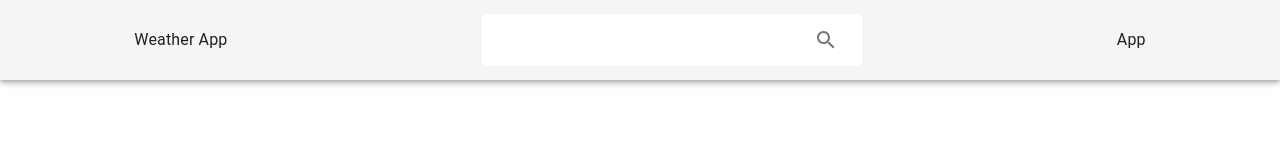
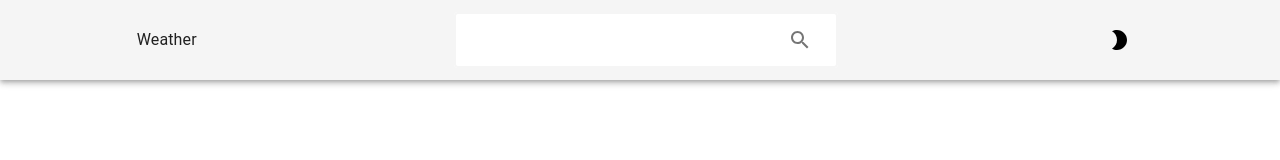
Before and after one commit to Cristian-M-B/Weather-App, a React (Create React App) app: page / in a window 1280 px wide. Shown: the top 160 px of the page. Built offline with nearby package versions, Linux system fonts and the light colour scheme.

Commit message:
add darkMode button

```diff
--- a/src/components/Nav.tsx
+++ b/src/components/Nav.tsx
@@ -1,20 +1,34 @@
-import React from 'react';
+import { useDispatch, useStore } from '../context/StoreProvider';
+import { actionsList } from '../context/StoreReducer';
 import SearchBar from './SearchBar';
-import { AppBar, Toolbar, Grid, Typography } from '@material-ui/core';
+import { AppBar, Toolbar, Grid, Typography, IconButton } from '@material-ui/core';
+import { WbSunny, Brightness2 } from '@material-ui/icons';
 
 export default function Nav(): JSX.Element {
+    const dispatch = useDispatch();
+    const { darkMode } = useStore();
+
+    function handleClick(e: React.MouseEvent<HTMLButtonElement>): void {
+        dispatch({ type: actionsList.CHANGE_MODE });
+    }
+
     return (
         <AppBar position='static'>
-            <Toolbar style={{padding:'1vh'}}>
+            <Toolbar style={{ padding: '1vh' }} color='primary'>
                 <Grid
                     container
                     direction='row'
                     justifyContent='space-around'
                     alignItems='center'
                 >
-                    <Typography>Weather App</Typography>
+                    <Typography>Weather</Typography>
                     <SearchBar />
-                    <Typography>App</Typography>
+                    <IconButton onClick={handleClick} style={{ color: darkMode ? 'white' : 'black' }} >
+                        {darkMode ?
+                            <WbSunny /> :
+                            <Brightness2 />
+                        }
+                    </IconButton>
                 </Grid>
             </Toolbar>
         </AppBar>
```
